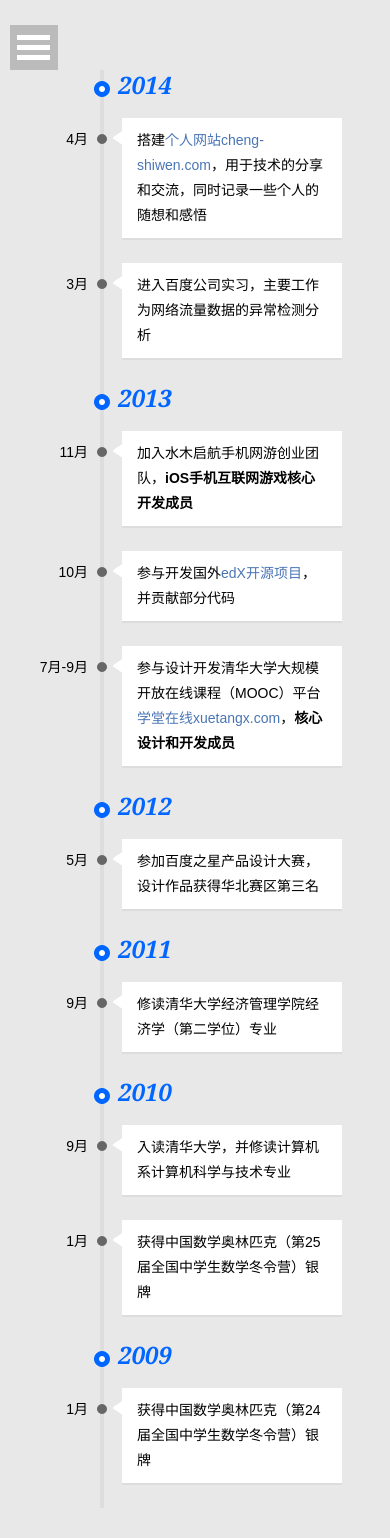
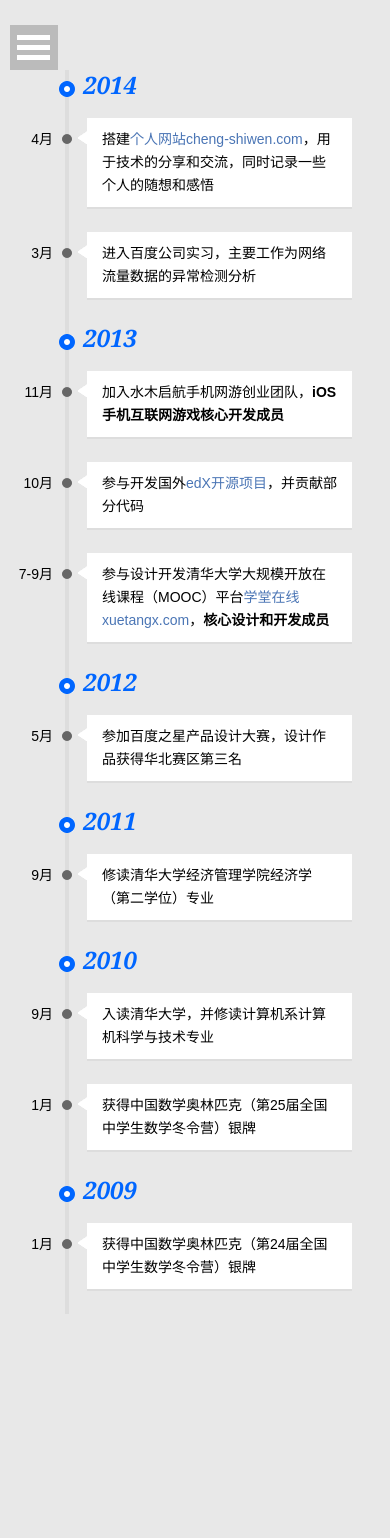
Before and after one commit to chengshiwen/chengshiwen.github.io, a Jekyll site: the page built from timeline.html, in a window 390 px wide. Built offline with Jekyll 4.4.1, drawn with Linux system fonts in a browser that asks for light colours; after the commit the page ends 1344 px from its top, so only the background shows below that.

Commit message:
Add mobile support to display timeline better

```diff
--- a/assets/css/default.css
+++ b/assets/css/default.css
@@ -96,7 +96,7 @@ pre code {padding:0;color:inherit;background-color:transparent;border:0;word-wra
 .event_list {width:850px;float:right;background:url('/assets/images/timeline2.png') 139px 0 repeat-y;margin:10px 0 20px 0;}
 .event_list h3 {margin:0 0 10px 132px;font-size:24px;font-family:Georgia;color:#0066ff;padding-left:25px;background:url('/assets/images/timeline1.png') 0 -45px no-repeat;height:38px;line-height:30px;font-style:italic;}
 .event_list li {background:url('/assets/images/timeline1.png') 136px -80px no-repeat;}
-.event_list li span {width:127px;text-align:right;display:block;float:left;margin-top:10px;}
+.event_list li span {width:127px;text-align:right;display:block;float:left;margin-top:10px;line-height:23px}
 .event_list li p {width:680px;margin-left:24px;display:inline-block;margin-bottom:20px;padding-left:10px;background:url('/assets/images/timeline1.png') -21px 0 no-repeat;line-height:25px;_float:left;}
 .event_list li p span {width:650px;text-align:left;border-bottom:2px solid #DDD;padding:10px 15px;background:#FFF;margin:0;}
 
@@ -111,16 +111,6 @@ pre code {padding:0;color:inherit;background-color:transparent;border:0;word-wra
     #menuIndex {display:none;}
     .sidenav {display:none;}
     .entry {float:none;width:auto;margin-bottom:15px;}
-    .event_year {display:none;}
-    .timeline {width:80%;}
-    .event_list {float:none;width:auto;background:url('/assets/images/timeline2.png') 100px 0 repeat-y;}
-    .event_list h3 {margin:0 0 10px 93px;}
-    .event_list li {background:url('/assets/images/timeline1.png') 97px -80px no-repeat;}
-    .event_list li span {width:88px;}
-}
-
-@media screen and (max-width: 950px) {
-    .timeline {width:90%;}
 }
 
 @media screen and (max-width: 750px) {
@@ -137,6 +127,4 @@ pre code {padding:0;color:inherit;background-color:transparent;border:0;word-wra
 
     .index-content {margin-left:0;padding-right:0;}
     .index-content .artical-list {width:95%;}
-
-    .timeline {width:100%;}
 }
--- a/timeline.html
+++ b/timeline.html
@@ -5,6 +5,26 @@ title: 个人历程
 
 <style type="text/css">
     body { background:#e8e8e8; }
+    @media screen and (max-width: 1100px) {
+        .timeline { width:80%; }
+        .event_year { display:none; }
+        .event_list { float:none;width:auto;background:url('/assets/images/timeline2.png') 100px 0 repeat-y; }
+        .event_list h3 { margin:0 0 10px 93px; }
+        .event_list li { background:url('/assets/images/timeline1.png') 97px -80px no-repeat; }
+        .event_list li span { width:88px; }
+    }
+    @media screen and (max-width: 950px) {
+        .timeline { width:90%; }
+    }
+    @media screen and (max-width: 750px) {
+        .timeline { width:100%; }
+    }
+    @media screen and (max-width: 450px) {
+        .event_list { background:url('/assets/images/timeline2.png') 65px 0 repeat-y; }
+        .event_list h3 { margin:0 0 10px 58px; }
+        .event_list li { background:url('/assets/images/timeline1.png') 62px -80px no-repeat; }
+        .event_list li span { width:53px; }
+    }
 </style>
 
 <div class="timeline">
@@ -27,7 +47,7 @@ title: 个人历程
             <h3 id="2013">2013</h3>
             <li><span>11月</span><p><span>加入水木启航手机网游创业团队，<strong>iOS手机互联网游戏核心开发成员</strong></span></p></li>
             <li><span>10月</span><p><span>参与开发国外<a href="https://github.com/edx/edx-platform" target="_blank">edX开源项目</a>，并贡献部分代码</span></p></li>
-            <li><span>7月-9月</span><p><span>参与设计开发清华大学大规模开放在线课程（MOOC）平台<a href="http://xuetangx.com/" target="_blank">学堂在线xuetangx.com</a>，<strong>核心设计和开发成员</strong></span></p></li>
+            <li><span>7-9月</span><p><span>参与设计开发清华大学大规模开放在线课程（MOOC）平台<a href="http://xuetangx.com/" target="_blank">学堂在线xuetangx.com</a>，<strong>核心设计和开发成员</strong></span></p></li>
         </div>
 
         <div>
@@ -55,7 +75,13 @@ title: 个人历程
 
 <script>
     $(function() {
-        if ($(window).width() < 1100) {
+        if ($(window).width() <= 385) {
+            $('.event_list li p').width($('.event_list').width() - 170 + 65);
+            $('.event_list li p span').width($('.event_list').width() - 200 + 65);
+        } else if ($(window).width() <= 435) {
+            $('.event_list li p').width($('.event_list').width() - 170 + 45);
+            $('.event_list li p span').width($('.event_list').width() - 200 + 45);
+        } else if ($(window).width() <= 1115) {
             $('.event_list li p').width($('.event_list').width() - 170);
             $('.event_list li p span').width($('.event_list').width() - 200);
         }
```
